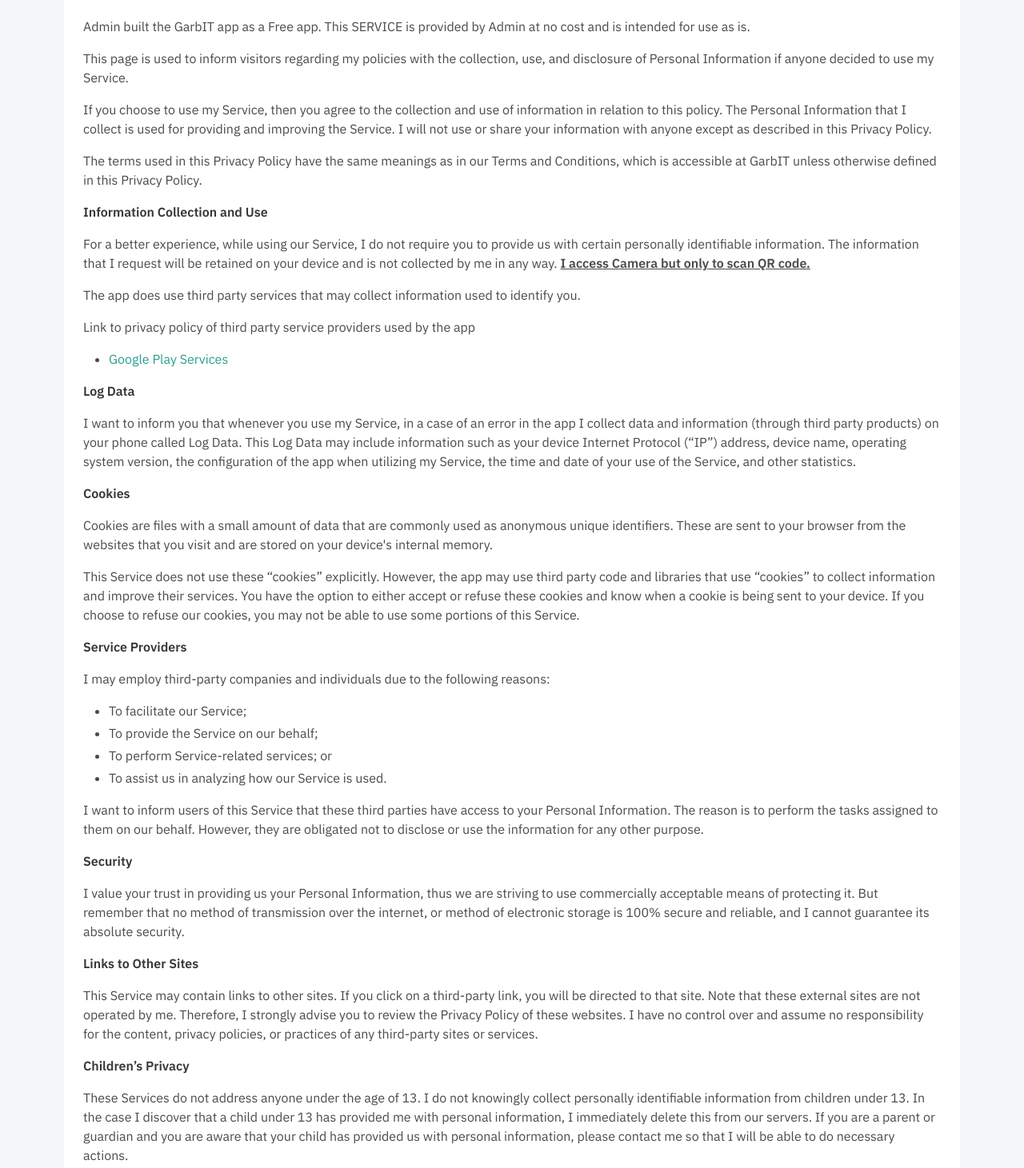
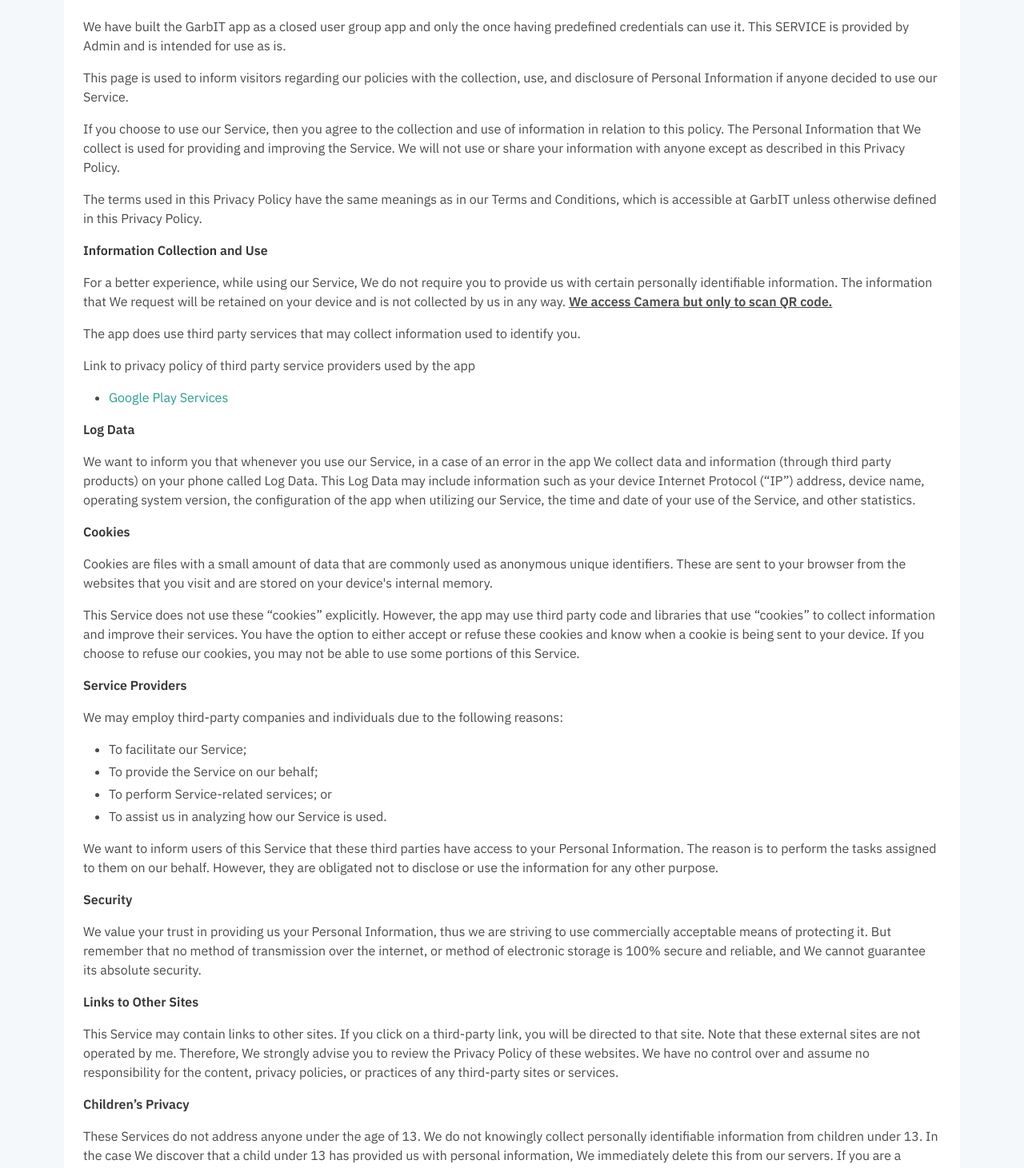
Before and after one commit to saipavankumar-mt/garb-it-ui, a Vue app: page /privacy-policy in a window 1280 px wide. Shown: the part 100-1561 px from the top of the page at 80% size. Built offline with nearby package versions, Linux system fonts and the light colour scheme.

Commit message:
Change privacy policy content

```diff
--- a/src/views/PrivacyPolicy.vue
+++ b/src/views/PrivacyPolicy.vue
@@ -6,20 +6,21 @@
           <h2>GarbIT &gt; Privacy Policy</h2>
           <hr />
           <p>
-            Admin built the GarbIT app as a Free app. This SERVICE is provided
-            by Admin at no cost and is intended for use as is.
+            We have built the GarbIT app as a closed user group app and only the
+            once having predefined credentials can use it. This SERVICE is
+            provided by Admin and is intended for use as is.
           </p>
           <p>
-            This page is used to inform visitors regarding my policies with the
+            This page is used to inform visitors regarding our policies with the
             collection, use, and disclosure of Personal Information if anyone
-            decided to use my Service.
+            decided to use our Service.
           </p>
           <p>
-            If you choose to use my Service, then you agree to the collection
+            If you choose to use our Service, then you agree to the collection
             and use of information in relation to this policy. The Personal
-            Information that I collect is used for providing and improving the
-            Service. I will not use or share your information with anyone except
-            as described in this Privacy Policy.
+            Information that We collect is used for providing and improving the
+            Service. We will not use or share your information with anyone
+            except as described in this Privacy Policy.
           </p>
           <p>
             The terms used in this Privacy Policy have the same meanings as in
@@ -28,11 +29,11 @@
           </p>
           <p><strong>Information Collection and Use</strong></p>
           <p>
-            For a better experience, while using our Service, I do not require
+            For a better experience, while using our Service, We do not require
             you to provide us with certain personally identifiable information.
-            The information that I request will be retained on your device and
-            is not collected by me in any way.
-            <b><u>I access Camera but only to scan QR code.</u></b>
+            The information that We request will be retained on your device and
+            is not collected by us in any way.
+            <b><u>We access Camera but only to scan QR code.</u></b>
           </p>
           <p>
             The app does use third party services that may collect information
@@ -54,12 +55,12 @@
           </ul>
           <p><strong>Log Data</strong></p>
           <p>
-            I want to inform you that whenever you use my Service, in a case of
-            an error in the app I collect data and information (through third
-            party products) on your phone called Log Data. This Log Data may
-            include information such as your device Internet Protocol (“IP”)
+            We want to inform you that whenever you use our Service, in a case
+            of an error in the app We collect data and information (through
+            third party products) on your phone called Log Data. This Log Data
+            may include information such as your device Internet Protocol (“IP”)
             address, device name, operating system version, the configuration of
-            the app when utilizing my Service, the time and date of your use of
+            the app when utilizing our Service, the time and date of your use of
             the Service, and other statistics.
           </p>
           <p><strong>Cookies</strong></p>
@@ -79,7 +80,7 @@
           </p>
           <p><strong>Service Providers</strong></p>
           <p>
-            I may employ third-party companies and individuals due to the
+            We may employ third-party companies and individuals due to the
             following reasons:
           </p>
           <ul>
@@ -89,50 +90,52 @@
             <li>To assist us in analyzing how our Service is used.</li>
           </ul>
           <p>
-            I want to inform users of this Service that these third parties have
-            access to your Personal Information. The reason is to perform the
-            tasks assigned to them on our behalf. However, they are obligated
-            not to disclose or use the information for any other purpose.
+            We want to inform users of this Service that these third parties
+            have access to your Personal Information. The reason is to perform
+            the tasks assigned to them on our behalf. However, they are
+            obligated not to disclose or use the information for any other
+            purpose.
           </p>
           <p><strong>Security</strong></p>
           <p>
-            I value your trust in providing us your Personal Information, thus
+            We value your trust in providing us your Personal Information, thus
             we are striving to use commercially acceptable means of protecting
             it. But remember that no method of transmission over the internet,
-            or method of electronic storage is 100% secure and reliable, and I
+            or method of electronic storage is 100% secure and reliable, and We
             cannot guarantee its absolute security.
           </p>
           <p><strong>Links to Other Sites</strong></p>
           <p>
             This Service may contain links to other sites. If you click on a
             third-party link, you will be directed to that site. Note that these
-            external sites are not operated by me. Therefore, I strongly advise
-            you to review the Privacy Policy of these websites. I have no
+            external sites are not operated by me. Therefore, We strongly advise
+            you to review the Privacy Policy of these websites. We have no
             control over and assume no responsibility for the content, privacy
             policies, or practices of any third-party sites or services.
           </p>
           <p><strong>Children’s Privacy</strong></p>
           <p>
-            These Services do not address anyone under the age of 13. I do not
+            These Services do not address anyone under the age of 13. We do not
             knowingly collect personally identifiable information from children
-            under 13. In the case I discover that a child under 13 has provided
-            me with personal information, I immediately delete this from our
+            under 13. In the case We discover that a child under 13 has provided
+            us with personal information, We immediately delete this from our
             servers. If you are a parent or guardian and you are aware that your
-            child has provided us with personal information, please contact me
-            so that I will be able to do necessary actions.
+            child has provided us with personal information, please contact us
+            so that We will be able to do necessary actions.
           </p>
           <p><strong>Changes to This Privacy Policy</strong></p>
           <p>
-            I may update our Privacy Policy from time to time. Thus, you are
-            advised to review this page periodically for any changes. I will
+            We may update our Privacy Policy from time to time. Thus, you are
+            advised to review this page periodically for any changes. We will
             notify you of any changes by posting the new Privacy Policy on this
             page.
           </p>
-          <p>This policy is effective as of 2021-02-02</p>
+          <p>This policy is effective as of 1st Feb 2021</p>
           <p><strong>Contact Us</strong></p>
           <p>
-            If you have any questions or suggestions about my Privacy Policy, do
-            not hesitate to contact me at garbit.india@gmail.com.
+            If you have any questions or suggestions about our Privacy Policy,
+            do not hesitate to contact us at
+            <a href="mailto:garbit.india@gmail.com">garbit.india@gmail.com</a>.
           </p>
         </div>
       </div>
```
